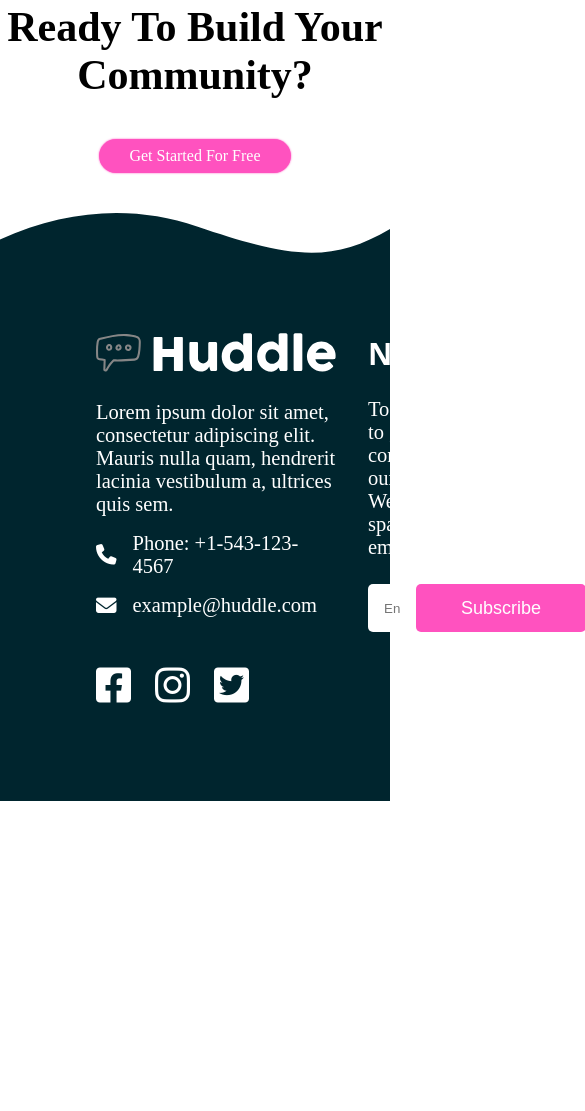
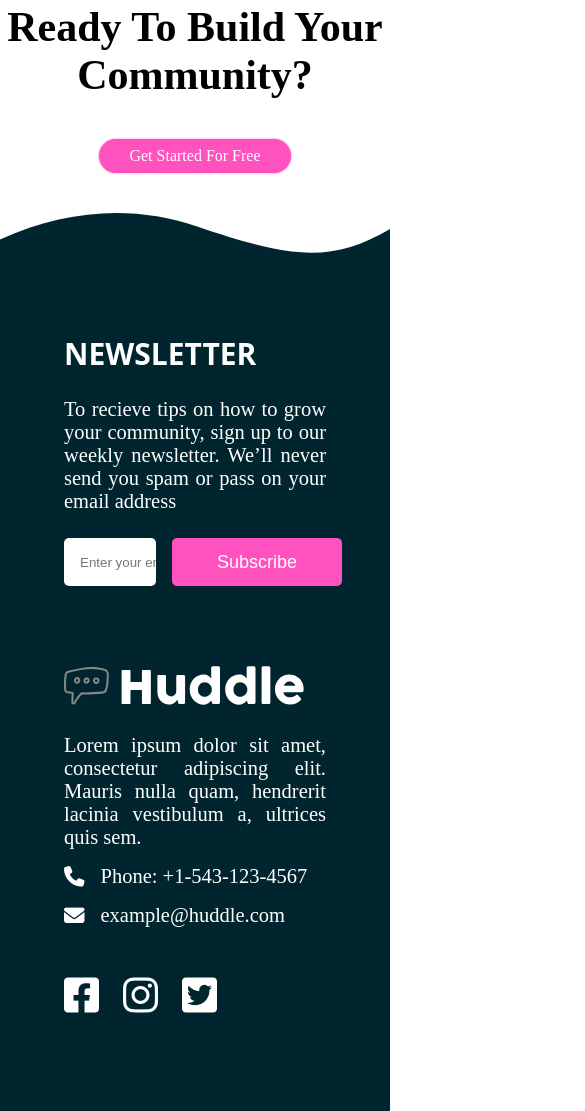
Before and after one commit to EsdrasNehemias2001/landing, a plain HTML site: page index.html in a window 390 px wide. Shown: the part 2503-3614 px from the top of the page, 585 px wide, since content can reach past the window. Before the commit the page ends 3304 px from the top, so only its background shows below. Drawn offline with Linux system fonts and the light colour scheme; a web font is replaced by a local one.

Commit message:
cambios 17-02

```diff
--- a/CSS/style.css
+++ b/CSS/style.css
@@ -197,3 +197,16 @@ a {
     font-size: 18px;
     cursor: pointer;
 }
+
+.footer_parrafo {
+    text-align: justify;
+}
+
+@media (max-width: 769px) {
+
+    .footer {
+        flex-direction: column-reverse;
+        gap: 5rem;
+        padding: 5rem 3rem;
+    }
+}
```
